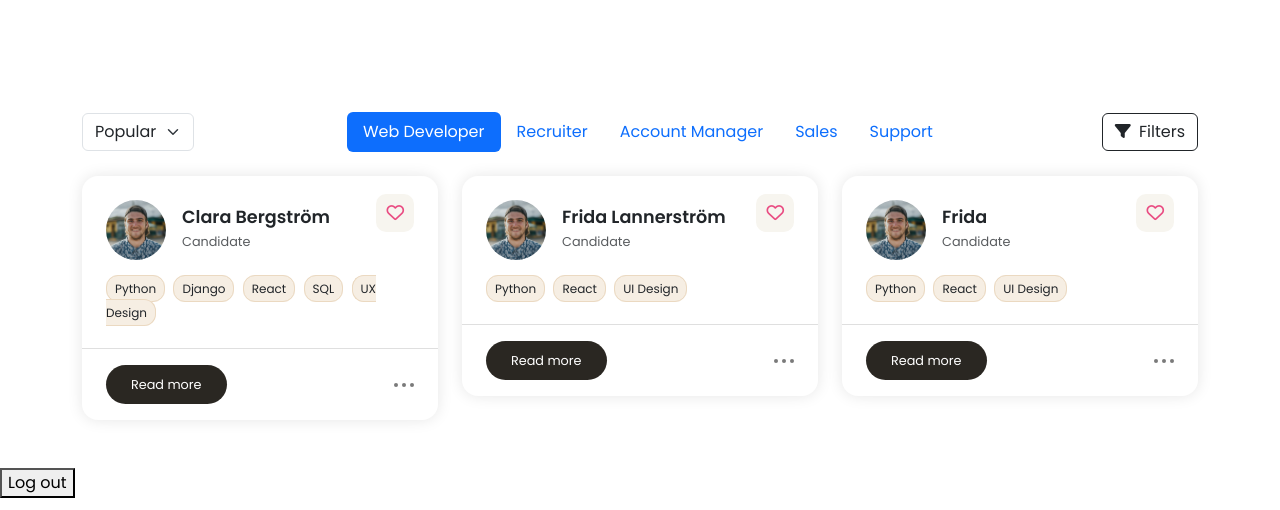
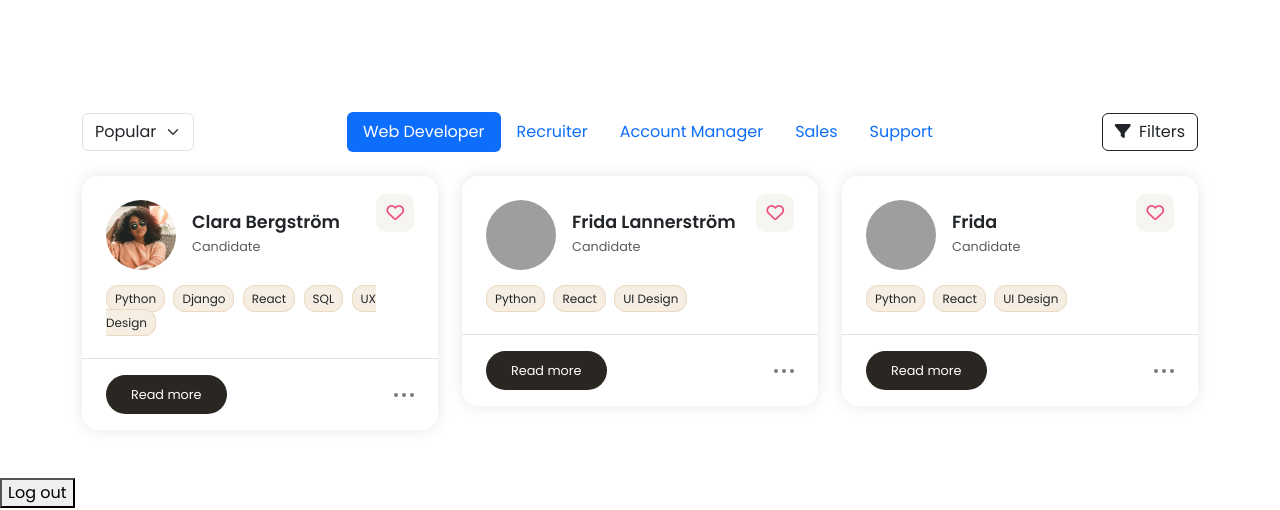
Before and after one commit to fridalannerstrom/selekt, a Django app: page /dashboard/ in a window 1280 px wide. Shown: the part 224-734 px from the top of the page. Run offline with Django 5.2, Linux system fonts and the light colour scheme; a user stored in the database is signed in; data comes from the database, SQL or seed files in the repository; both versions use the stored data as it was after the commit; some libraries are stand-ins or nearby versions; grey boxes are pictures that could not be loaded.

Commit message:
feat: candidate profile image shown correctly in card and modal

```diff
--- a/static/css/style.css
+++ b/static/css/style.css
@@ -140,9 +140,9 @@ header {
   color: grey;
 }
 
-.candidate-img {
-  width: 60px;
-  height: 60px;
+.candidate-card img {
+  width: 70px;
+  height: 70px;
   border-radius: 50%;
   object-fit: cover;
 }
@@ -269,6 +269,13 @@ header {
   bottom: 0;
 }
 
+.modal-candidate img {
+  width: 20%;
+  max-width: 450px;
+  min-width: 100px;
+  border-radius: 100px;
+}
+
 .candidate-modal-content {
   height: 100%;
   overflow-y: auto;
--- a/templates/candidate-modal.html
+++ b/templates/candidate-modal.html
@@ -7,7 +7,9 @@
   <div class="d-flex gap-3 align-items-center">
     {% if candidate.profile_image %}
     <img src="{{ candidate.profile_image.url }}" alt="Profile Image" />
-{% endif %}
+{% else %}
+<img src="/static/images/default-profile.png" alt="Profile Image" />
+        {% endif %}
     <div>
       <h1 class="small-h1">{{ candidate.name }}</h1>
       {% if candidate.job_title %}
--- a/templates/dashboard.html
+++ b/templates/dashboard.html
@@ -52,7 +52,11 @@
         <!-- Info -->
         <div class="px-4 pt-4 pb-2">
           <div class="d-flex align-items-center gap-3 mb-3">
-            <img src="{% static 'media/images/people-1.png' %}" alt="{{ candidate.name }}" class="candidate-img" />
+            {% if candidate.profile_image %}
+            <img src="{{ candidate.profile_image.url }}" alt="Profile Image" />
+        {% else %}
+        <img src="/static/images/default-profile.png" alt="Profile Image" />
+          {% endif %}
             <div>
               <h4 class="mb-0">{{ candidate.name }}</h4>
               <small class="text-muted">{{ candidate.title|default:'Candidate' }}</small>
```
Also changed, not shown: db.sqlite3, media/profile_images/people-3.png (added).
